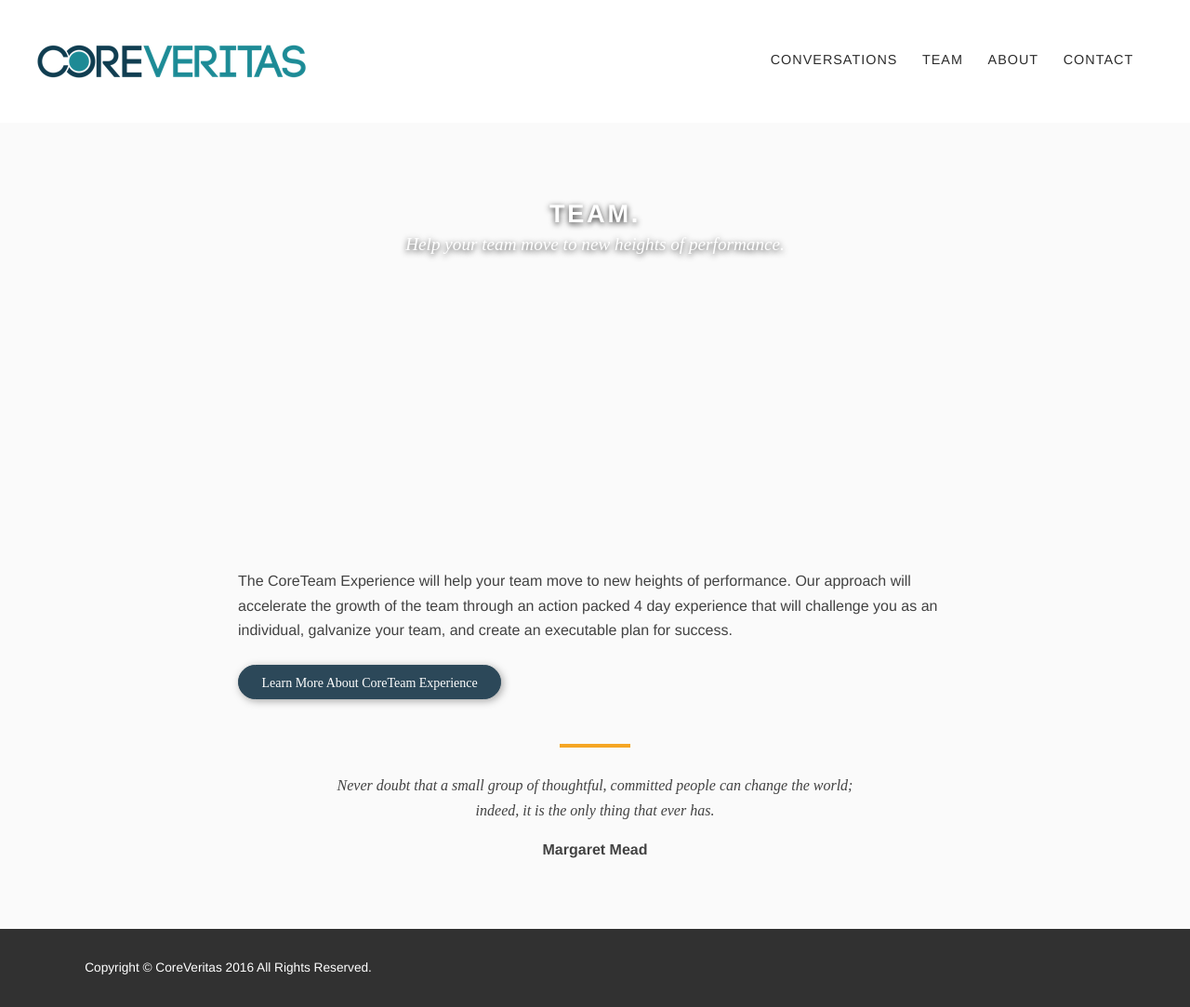
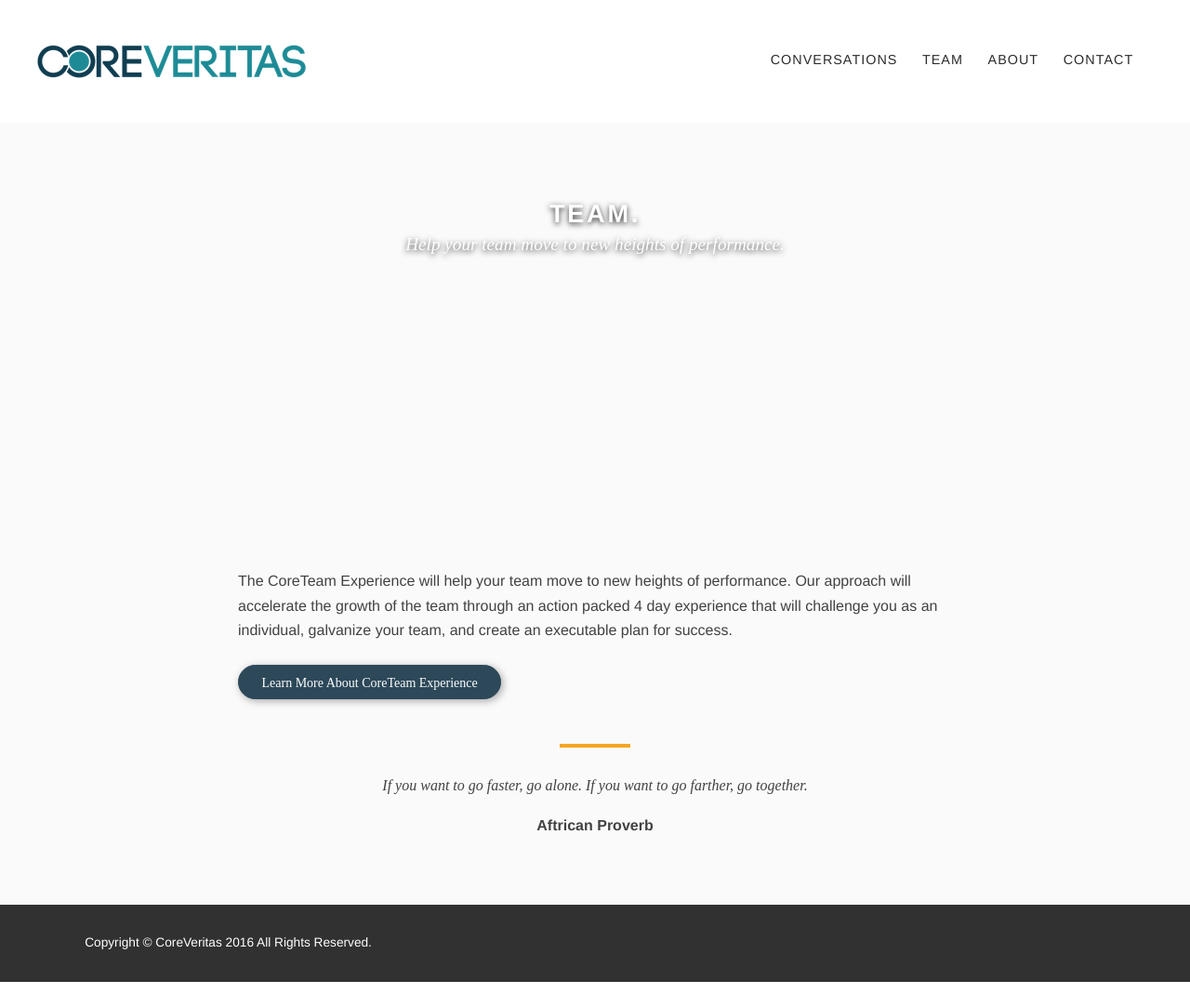
Before and after one commit to michaeldmcqueen/coreveritas.org, a Jekyll site: the page built from pages/team/team.md, in a window 1280 px wide. Shown: the whole page at 93% size. Built offline with Jekyll 4.4.1, drawn with Linux system fonts in a browser that asks for light colours; nearby versions of some CDN libraries; after the commit the page ends 1056 px from its top, so only the background shows below that.

Commit message:
Updated '/pages/team/team.md' via CloudCannon

```diff
--- a/pages/team/team.md
+++ b/pages/team/team.md
@@ -3,9 +3,9 @@
 permalink: /team/
 title: Team.
 subtitle: Help your team move to new heights of performance.
-header_image_path: "/assets/images/sub-page-headers/team.jpg"
-quote:  Never doubt that a small group of thoughtful, committed people can change the world; indeed, it is the only thing that ever has.
-quote_attribute: Margaret Mead
+header_image_path: /assets/images/sub-page-headers/team.jpg
+quote: 'If you want to go faster, go alone.  If you want to go farther, go together.'
+quote_attribute: Aftrican Proverb
 ---
 
 The CoreTeam Experience will help your team move to new heights of performance.  Our approach will accelerate the growth of the team through an action packed 4 day experience that will challenge you as an individual, galvanize your team, and create an executable plan for success.
```
